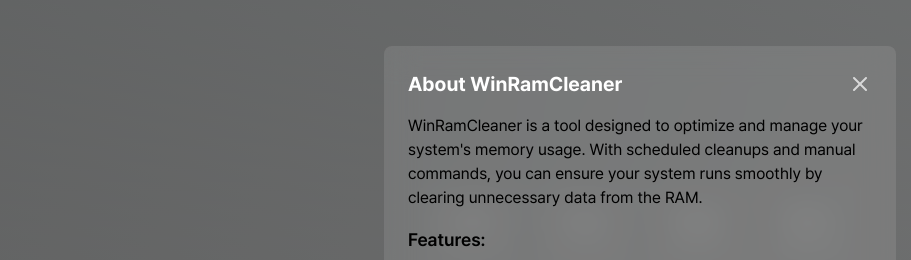
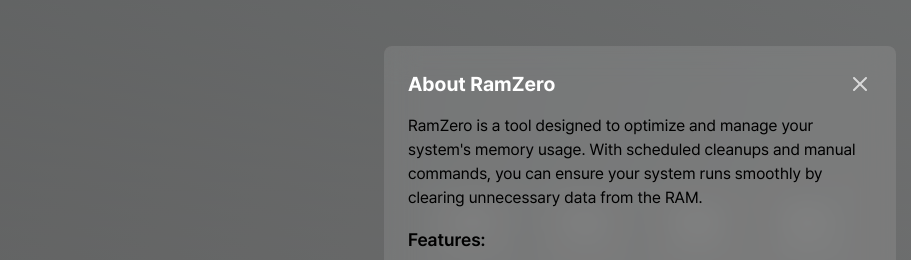
Before and after one commit to shiueo/RamZero, a Next.js app in the folder winramcleaner/: page / in a window 1280 px wide. Both pictures are taken after a click on the button 68 px from the left and 28 px from the top of the page. Shown: the part 140-400 px from the top of the page, without its empty margins (0-911 px from the left). Built offline with nearby package versions, Linux system fonts and the light colour scheme.

Commit message:
Update page.tsx

```diff
--- a/winramcleaner/src/app/page.tsx
+++ b/winramcleaner/src/app/page.tsx
@@ -160,7 +160,7 @@
           This project is open source. You can find the code and contribute on
           GitHub.
         </p>
-        <Link href="https://github.com/shiueo/WinRamCleaner" target="_tauri">
+        <Link href="https://github.com/shiueo/RamZero" target="_tauri">
           <p className="mt-4 underline">View on GitHub</p>
         </Link>
       </Modal>
@@ -168,10 +168,10 @@
       <Modal
         isOpen={showHelpModal}
         onClose={() => setShowHelpModal(false)}
-        title="About WinRamCleaner"
+        title="About RamZero"
       >
         <p className="mb-4">
-          WinRamCleaner is a tool designed to optimize and manage your
+          RamZero is a tool designed to optimize and manage your
           system&apos;s memory usage. With scheduled cleanups and manual
           commands, you can ensure your system runs smoothly by clearing
           unnecessary data from the RAM.
```
